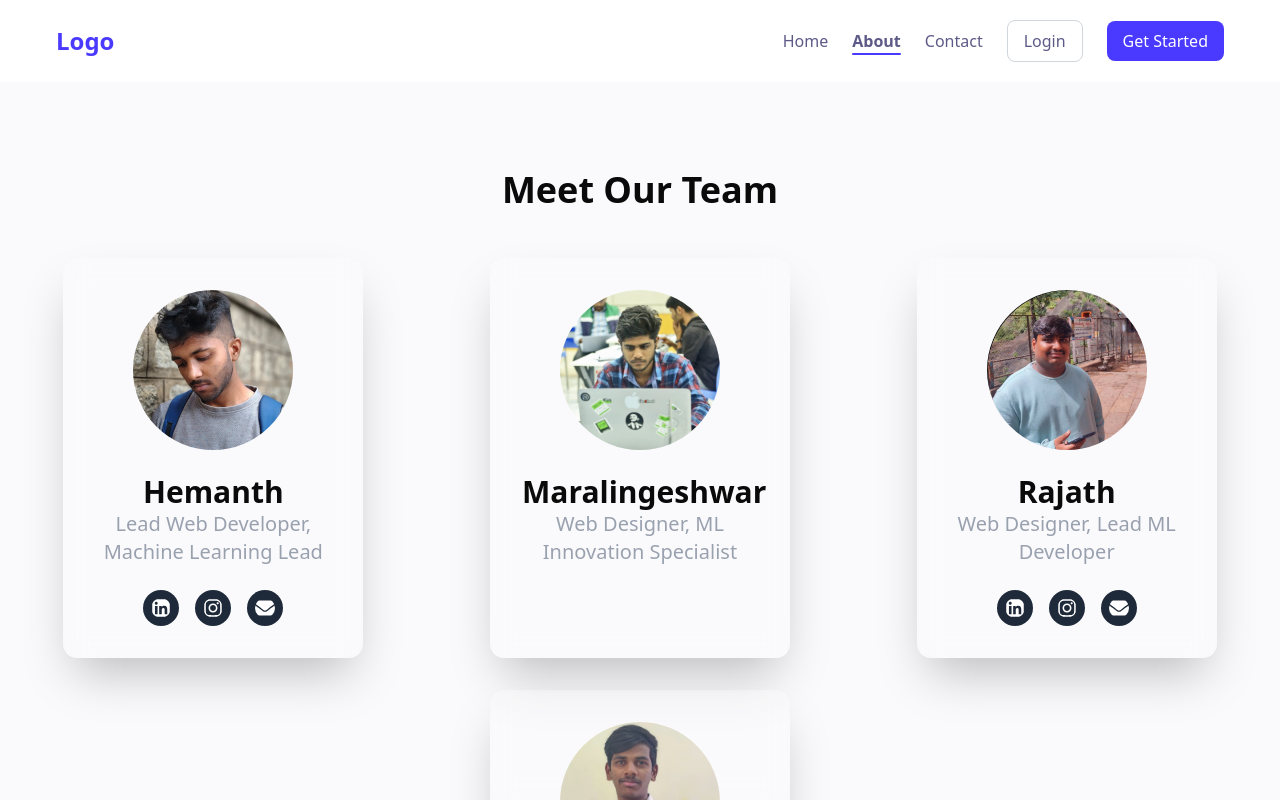
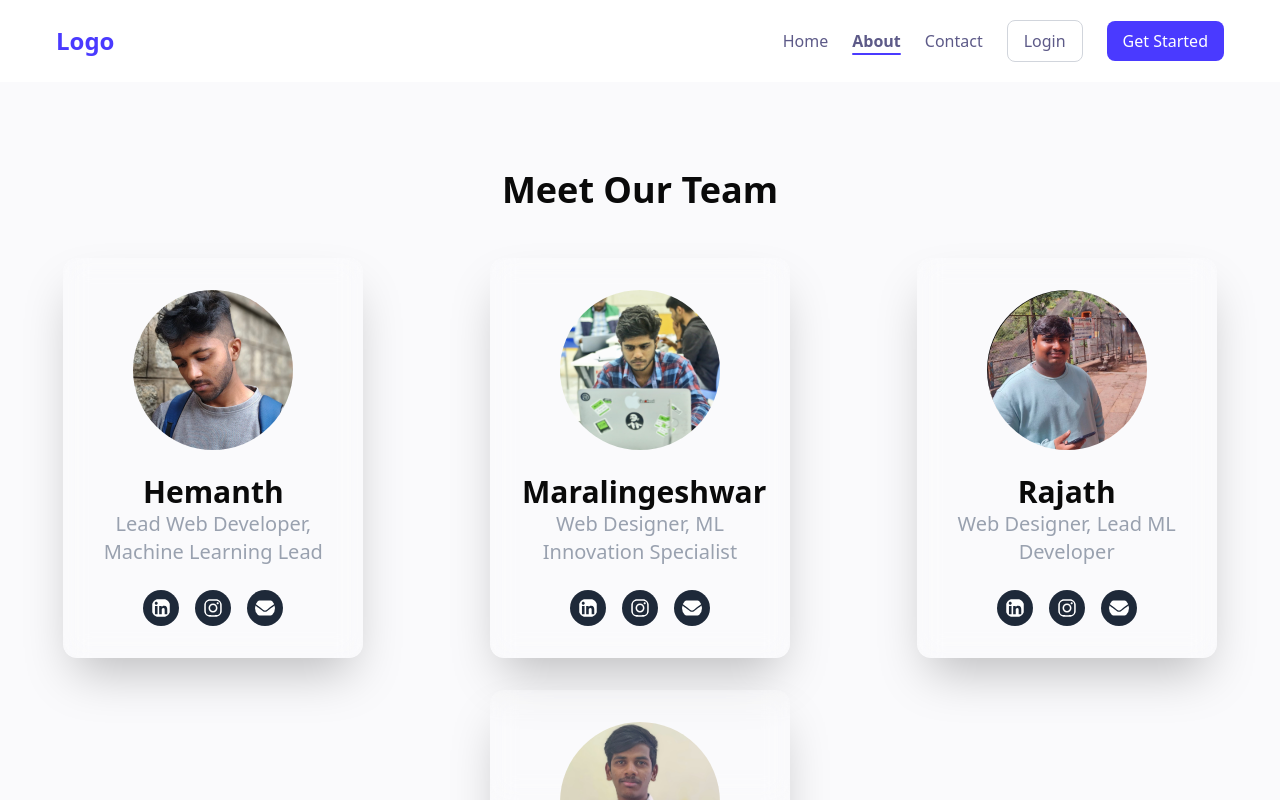
Before and after one commit to zennyMe17/ethicra, a Next.js app: page /about in a window 1280 px wide. Built offline with nearby package versions, Linux system fonts and the light colour scheme; no server answers.

Commit message:
Update data.ts

```diff
--- a/app/data.ts
+++ b/app/data.ts
@@ -24,9 +24,9 @@ export interface TeamMember {
       name: "Maralingeshwar",
       image: "/images/Maralingeshwar.jpeg",
       roles: ["Web Designer", "ML Innovation Specialist"],
-      linkedin: "",
-      instagram: "",
-      email: "",
+      linkedin: "https://www.linkedin.com/in/marlingeshwar26",
+      instagram: "https://www.instagram.com/marlingeshwar?igsh=MXI0aTg1NWk2bTd0Zw==",
+      email: "marlingeshwar2003@gmail.com",
     },
     {
       id: 3,
```
